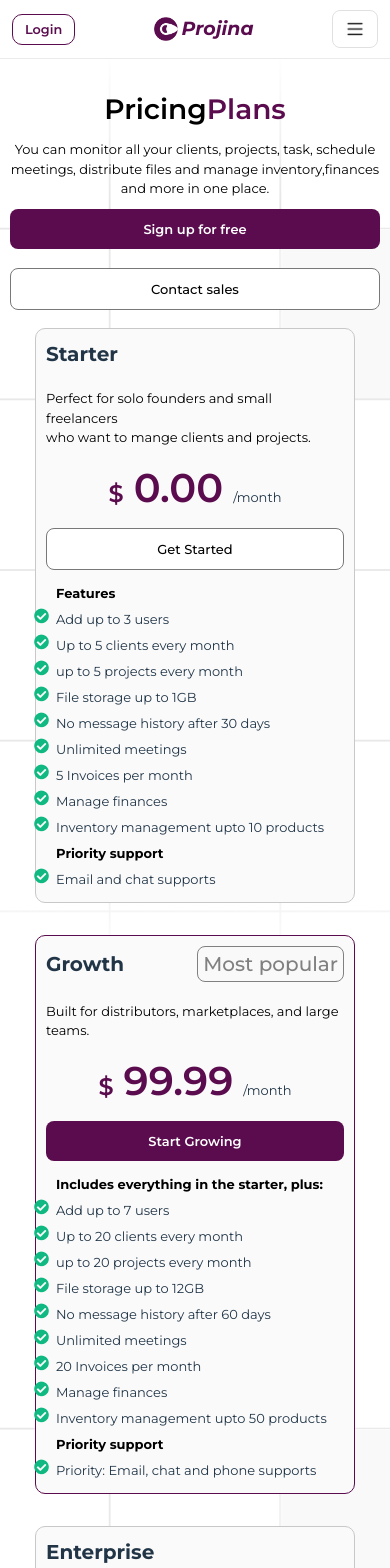
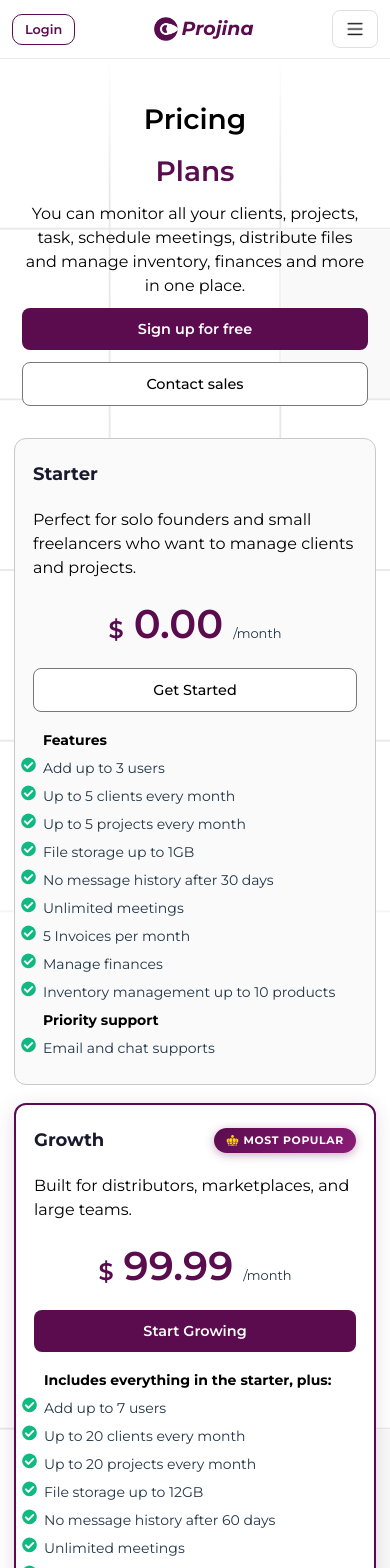
Before and after one commit to CarlTeclancing/projina-lp, a React (Vite) app: page /pricing in a window 390 px wide. Shown: the top 1568 px of the page. Built offline with nearby package versions, Linux system fonts and the light colour scheme.

Commit message:
Updated About, Pricing pages and their styles

```diff
--- a/src/pages/Pricing.jsx
+++ b/src/pages/Pricing.jsx
@@ -2,6 +2,7 @@ import React from "react";
 import '../styles/pricingStyles.css'
 import Services from "../components/Services";
 import { useNavigate } from "react-router-dom";
+import { GiImperialCrown } from "react-icons/gi";
 
 const Pricing = () => {
     const navigate = useNavigate();
@@ -16,98 +17,109 @@ const Pricing = () => {
                 <div className="pricing-container" >
                     <div className="pricing-header">
                         <span className="pricing-title">Pricing<span style={{color:'#5B0C4E'}} >Plans</span></span>
-                        <div>You can monitor all your clients, projects, task, schedule meetings,  distribute files and manage inventory,finances and more in one place.</div>
-                        <span>
-                            <button className="btn-color" onClick={handleGetStarted}>Sign up for free</button>&nbsp;&nbsp;&nbsp;
+                        <div>You can monitor all your clients, projects, task, schedule meetings, distribute files and manage inventory, finances and more in one place.</div>
+                        <span style={{display:'inline-flex', gap:'12px', flexWrap:'wrap', justifyContent:'center'}}>
+                            <button className="btn-color" onClick={handleGetStarted}>Sign up for free</button>
                             <button className="btn" onClick={() => navigate("/contact-us")} >Contact sales</button>
                         </span>
                     </div>
 
                     <div className="pricings">
-                        <div className="pricing-block" >
+                        {/* ── Starter ── */}
+                        <div className="pricing-block">
                             <h3>Starter</h3>
-                            <span style={{color:'black'}}>Perfect for solo founders and small freelancers <br/> who want to mange clients and projects.</span>
+                            <span style={{color:'black'}}>Perfect for solo founders and small freelancers who want to manage clients and projects.</span>
                             <div className="price">
                                 <span>$</span>
                                 <span style={{fontSize:'40px', fontWeight:'600', color:'#5B0C4E'}}>0.00</span>
                                 <span>/month</span>
                             </div>
-                            <button className="btn" onClick={()=>window.location.href="https://crms.projina.top/public/register?plan=starter"} > Get Started </button>
-                            <ul >
+                            <button className="btn" onClick={()=>window.location.href="https://crms.projina.top/public/register?plan=starter"}>Get Started</button>
+                            <ul>
                                 <b>Features</b>
                                 <li>Add up to 3 users</li>
                                 <li>Up to 5 clients every month</li>
-                                <li>up to 5 projects every month</li>
+                                <li>Up to 5 projects every month</li>
                                 <li>File storage up to 1GB</li>
                                 <li>No message history after 30 days</li>
                                 <li>Unlimited meetings</li>
                                 <li>5 Invoices per month</li>
                                 <li>Manage finances</li>
-                                <li>Inventory management upto 10 products</li>
+                                <li>Inventory management up to 10 products</li>
                                 <b>Priority support</b>
                                 <li>Email and chat supports</li>
                             </ul>
                         </div>
 
+                        {/* ── Growth (Most Popular) ── */}
                         <div className="pricing-block growth-block">
-                            <h3 style={{display:'flex',justifyContent:'space-between' ,alignItems:'center'}}> <span>Growth</span> <button disabled style={{borderColor:'grey' ,padding:5 ,color:'grey'}}>Most popular</button> </h3>
-                            <span style={{color:'black'}}>Built for distributors, marketplaces, and large <br/> teams.</span>
+                            <h3 style={{display:'flex', justifyContent:'space-between', alignItems:'center'}}>
+                                <span>Growth</span>
+                                {/* Professional "Most Popular" badge with crown */}
+                                <span className="most-popular-badge">
+                                    <GiImperialCrown size={13} style={{color:'#FFD700', flexShrink:0}} />
+                                    Most Popular
+                                </span>
+                            </h3>
+                            <span style={{color:'black'}}>Built for distributors, marketplaces, and large teams.</span>
                             <div className="price">
                                 <span>$</span>
                                 <span style={{fontSize:'40px', fontWeight:'600', color:'#5B0C4E'}}>99.99</span>
                                 <span>/month</span>
                             </div>
-                            <button className="btn-color" onClick={()=>window.location.href="https://crms.projina.top/public/register?plan=growth"} > Start Growing </button>
-                            <ul >
+                            <button className="btn-color" onClick={()=>window.location.href="https://crms.projina.top/public/register?plan=growth"}>Start Growing</button>
+                            <ul>
                                 <b>Includes everything in the starter, plus:</b>
                                 <li>Add up to 7 users</li>
                                 <li>Up to 20 clients every month</li>
-                                <li>up to 20 projects every month</li>
+                                <li>Up to 20 projects every month</li>
                                 <li>File storage up to 12GB</li>
                                 <li>No message history after 60 days</li>
                                 <li>Unlimited meetings</li>
                                 <li>20 Invoices per month</li>
                                 <li>Manage finances</li>
-                                <li>Inventory management upto 50 products</li>
+                                <li>Inventory management up to 50 products</li>
                                 <b>Priority support</b>
                                 <li>Priority: Email, chat and phone supports</li>
                             </ul>
                         </div>
 
+                        {/* ── Enterprise ── */}
                         <div className="pricing-block">
                             <h3>Enterprise</h3>
-                            <span style={{color:'black'}}>Built for distributors, marketplaces, and large <br/> teams</span>
+                            <span style={{color:'black'}}>Built for distributors, marketplaces, and large teams.</span>
                             <div className="price">
                                 <span>$</span>
                                 <span style={{fontSize:'40px', fontWeight:'600', color:'#5B0C4E'}}>199.99</span>
                                 <span>/month</span>
                             </div>
-                            <button className="btn" onClick={()=>window.location.href="https://crms.projina.top/public/register?plan=enterprise"}> Start Growing </button>
-                            <ul >
+                            <button className="btn" onClick={()=>window.location.href="https://crms.projina.top/public/register?plan=enterprise"}>Start Growing</button>
+                            <ul>
                                 <b>Includes everything in the growth, plus:</b>
                                 <li>Add up to 15 users</li>
                                 <li>Up to 50 clients every month</li>
-                                <li>up to 100 projects every month</li>
+                                <li>Up to 100 projects every month</li>
                                 <li>File storage up to 30GB</li>
                                 <li>Message history for 350 days</li>
                                 <li>Unlimited meetings</li>
                                 <li>Unlimited Invoices per month</li>
                                 <li>Manage finances</li>
-                                <li>Inventory management upto 100 products</li>
+                                <li>Inventory management up to 100 products</li>
                                 <b>Priority support</b>
                                 <li>Priority: Email, chat and phone supports</li>
                             </ul>
                         </div>
 
+                        {/* ── Custom ── */}
                         <div className="pricing-block custom-pricing-block">
                             <h3>Custom</h3>
-                            <span style={{color:'black'}}>Need something unique? Get a tailored solution <br/> designed specifically for your business needs.</span>
+                            <span style={{color:'black'}}>Need something unique? Get a tailored solution designed specifically for your business needs.</span>
                             <div className="price">
                                 <span>$</span>
                                 <span style={{fontSize:'40px', fontWeight:'600', color:'#5B0C4E'}}>Custom</span>
                             </div>
-                            <button className="btn-color" onClick={()=>window.location.href="https://crms.projina.top/public/register?plan=custom"} > Get Custom Quote </button>
-                            <ul >
+                            <button className="btn-color" onClick={()=>window.location.href="https://crms.projina.top/public/register?plan=custom"}>Get Custom Quote</button>
+                            <ul>
                                 <li>Unlimited users</li>
                                 <li>Unlimited clients</li>
                                 <li>Unlimited projects</li>
@@ -128,7 +140,6 @@ const Pricing = () => {
                     </div>
                 </div>
             </div>
-
         </React.Fragment>
     )
 }
--- a/src/styles/aboutStyles.css
+++ b/src/styles/aboutStyles.css
@@ -100,27 +100,29 @@
     overflow: hidden;
     position: relative;
     padding: 8px 0 20px;
+    /* soft edge fade */
     -webkit-mask-image: linear-gradient(to right, transparent 0%, black 7%, black 93%, transparent 100%);
     mask-image: linear-gradient(to right, transparent 0%, black 7%, black 93%, transparent 100%);
 }
 
-.testimonials-slider {
+/* JS-driven scroll track — no CSS animation, user can drag freely */
+.testimonials-track {
     display: flex;
     gap: 20px;
     padding: 12px 6px;
     align-items: stretch;
-    width: max-content;
-    animation: testimonial-marquee 38s linear infinite;
+    /* Enable horizontal scroll but hide scrollbar */
+    overflow-x: scroll;
+    overflow-y: hidden;
+    scrollbar-width: none;          /* Firefox */
+    -webkit-overflow-scrolling: touch;
+    cursor: grab;
+    user-select: none;
+    /* width must be content-wide so cards don't wrap */
+    width: 100%;
 }
-
-.testimonials-container:hover .testimonials-slider {
-    animation-play-state: paused;
-}
-
-@keyframes testimonial-marquee {
-    0%   { transform: translateX(0); }
-    100% { transform: translateX(-50%); }
-}
+.testimonials-track::-webkit-scrollbar { display: none; } /* Chrome/Safari */
+.testimonials-track:active { cursor: grabbing; }
 
 /* ── Testimonial card ── */
 .about-block {
--- a/src/styles/pricingStyles.css
+++ b/src/styles/pricingStyles.css
@@ -1,7 +1,12 @@
+/* ═══════════════════════════════════
+   PRICING — original styles preserved
+   Only changed: .pricings grid +
+   .growth-block badge styling
+═══════════════════════════════════ */
+
 .pricing-bg{
     background-color: white;
     background-position: top;
-
     background-image: url('../assets/pricingBg.png');
 }
 
@@ -24,10 +29,12 @@
     text-align: center;
     color: black;
 }
+
 .pricing-title{
     font-size: 60px;
     font-weight: 600;
 }
+
 .price{
     display: flex;
     justify-content: center;
@@ -42,57 +49,61 @@
 .price span:last-child{
     font-size: small;
 }
-b{
-    color: black;
+
+b{ color: black; }
+
+/* ── Pricing grid — ALL 4 cards on one row ── */
+.pricings{
+    display: grid;
+    grid-template-columns: repeat(4, 1fr);
+    gap: 24px;
+    width: 100%;
+    align-items: start;
 }
 
-.pricings{
-    display: grid;
-    grid-template-columns: repeat(auto-fit, minmax(280px, 1fr));
-    gap: 32px;
-    width: 100%;
-    margin: 0 auto;
-    padding: 0 10px;
-    align-items: start;
-    justify-content: center;
-}
-
-.custom-pricing-container {
-    display: none;
-}
+.custom-pricing-container { display: none; }
 
 .custom-pricing-block {
     border: solid 2px #5B0C4E !important;
-    background: linear-gradient(135deg, rgba(91, 12, 78, 0.05) 0%, rgba(91, 12, 78, 0.02) 100%);
+    background: linear-gradient(135deg, rgba(91,12,78,0.05) 0%, rgba(91,12,78,0.02) 100%);
 }
 
 .pricing-block{
     border: solid 1px rgb(200,200,200);
     background-color: rgb(250,250,250);
-    border-radius: 10px;
-    padding: 25px;
+    border-radius: 12px;
+    padding: 28px 22px;
     display: flex;
     flex-direction: column;
-    gap: 12px;
-    width: 280px;
-    height: 100%;
-    min-height: 520px;
+    gap: 14px;
+    width: 100%;
+    min-height: 560px;
     transition: transform 0.3s ease, box-shadow 0.3s ease;
+    box-sizing: border-box;
+    position: relative;
 }
 
 .pricing-block:hover {
-    transform: translateY(-5px);
-    box-shadow: 0 8px 16px rgba(0, 0, 0, 0.1);
+    transform: translateY(-6px);
+    box-shadow: 0 12px 32px rgba(0,0,0,0.12);
 }
 
 .growth-block{
-    border: solid 1px #5B0C4E;
+    border: solid 2px #5B0C4E;
     background-color: white;
+    /* Slight lift to emphasise "Most Popular" */
+    transform: translateY(-8px);
+    box-shadow: 0 12px 40px rgba(91,12,78,0.18);
+}
+.growth-block:hover {
+    transform: translateY(-14px);
+    box-shadow: 0 20px 48px rgba(91,12,78,0.22);
 }
 
 .pricing-block h3 {
-    font-size: 20px;
-    margin: 0 0 10px 0;
+    font-size: 18px;
+    margin: 0 0 6px 0;
+    color: #1a1a2e;
 }
 
 .pricing-block ul {
@@ -100,167 +111,105 @@ b{
     padding-left: 10px;
 }
 
-.btn{
-    border:solid 1px rgb(150,150,150);
-    background-color: white;
-    padding: 10px 20px;
-    border-radius: 5px;
-    cursor: pointer;
-    transition: all 0.3s ease;
+/* ── "Most Popular" badge — professional pill with crown ── */
+.most-popular-badge {
+    display: inline-flex;
+    align-items: center;
+    gap: 5px;
+    background: linear-gradient(135deg, #5B0C4E, #8B1C78);
+    color: white;
+    font-size: 0.68rem;
+    font-weight: 700;
+    letter-spacing: 0.06em;
+    text-transform: uppercase;
+    padding: 4px 12px;
+    border-radius: 100px;
+    border: none;
+    white-space: nowrap;
+    box-shadow: 0 2px 10px rgba(91,12,78,0.35);
 }
 
-.btn:hover {
-    background-color: #f5f5f5;
+.btn{
+    border: solid 1px rgb(150,150,150);
+    background-color: white;
+    padding: 11px 28px;
+    border-radius: 8px;
+    cursor: pointer;
+    font-size: 0.9rem;
+    font-weight: 600;
+    transition: all 0.2s ease;
+    width: auto;
 }
+.btn:hover { background-color: #f5f5f5; border-color: #5B0C4E; }
 
 .btn-color{
-    background-color:#5B0C4E;
+    background-color: #5B0C4E;
     color: white;
     border: none;
-    padding: 10px 20px;
-    border-radius: 5px;
+    padding: 11px 28px;
+    border-radius: 8px;
     cursor: pointer;
-    transition: all 0.3s ease;
+    font-size: 0.9rem;
+    font-weight: 600;
+    transition: all 0.2s ease;
+    width: auto;
 }
+.btn-color:hover { background-color: #EA5254; transform: translateY(-1px); }
 
-.btn-color:hover {
-    background-color: #4a0a3d;
-    transform: translateY(-2px);
+.pricing-block .btn,
+.pricing-block .btn-color {
+    width: 100%;
 }
 
 ul{
-    list-style-image: url('../assets//circleCheck.png');
+    list-style-image: url('../assets/circleCheck.png');
     line-height: 200%;
 }
 
-@media only screen and (max-width: 1200px) {
+/* ════════════════════════════
+   TABLET  ≤ 1100px — 2 columns
+════════════════════════════ */
+@media only screen and (max-width: 1100px) {
     .pricings {
-        grid-template-columns: repeat(auto-fit, minmax(280px, 1fr));
-        gap: 32px;
-        padding: 0 5px;
+        grid-template-columns: repeat(2, 1fr);
+        gap: 24px;
     }
+    /* Reset the growth-block lift on tablet so grid aligns */
+    .growth-block { transform: none; }
+    .growth-block:hover { transform: translateY(-6px); }
 }
 
-@media only screen and (max-width: 768px) {
+/* ════════════════════════════
+   MOBILE  ≤ 600px — 1 column
+════════════════════════════ */
+@media only screen and (max-width: 600px) {
     .pricing-container {
-        padding: 40px 5px;
-        max-width: 100%;
+        padding: 40px 14px;
         gap: 32px;
     }
-
-    .pricing-header {
-        padding: 0px 10px;
+    .pricing-title { font-size: 28px; }
+    .pricing-header { padding: 0 8px; }
+    .pricing-header > span {
+        display: flex;
+        flex-direction: column;
+        gap: 10px;
+        width: 100%;
     }
-
-    .pricing-title {
-        font-size: 32px;
-    }
-
+    .pricing-header .btn,
+    .pricing-header .btn-color { width: 100%; text-align: center; }
     .pricings {
         grid-template-columns: 1fr;
-        gap: 24px;
-        justify-items: center;
-        padding: 0 0px;
-        gap: 16px;
-    }
-
-    .pricing-block {
-        min-width: 90vw;
-        max-width: 400px;
-        margin: 0 auto;
-        padding: 15px;
-        min-height: auto;
-        margin-bottom: 16px;
-    }
-
-    .pricing-block ul {
-        font-size: 13px;
-    }
-}
-
-@media only screen and (max-width: 500px) {
-    .pricing-container {
-        padding: 30px 5px;
-        max-width: 100%;
-        font-size: small;
         gap: 18px;
     }
-
-    .pricing-header {
-        padding: 0px 5px;
-        flex-wrap: wrap;
+    .pricing-block {
+        min-height: auto;
+        padding: 22px 18px;
     }
-
-    .pricing-title {
-        font-size: 28px;
-    }
-
-    .pricings {
-        grid-template-columns: 1fr;
-        gap: 16px;
-        justify-items: center;
-        padding: 0 0px;
-    }
-
-    .pricing-block {
-        min-width: 0;
-        max-width: 320px;
-        width: 90vw;
-        margin: 0 auto;
-        padding: 10px;
-        min-height: auto;
-    }
-
-    .pricing-header span {
-        flex-direction: column;
-        gap: 5px;
-    }
+    .growth-block { transform: none; box-shadow: 0 4px 20px rgba(91,12,78,0.15); }
+    .growth-block:hover { transform: translateY(-4px); }
 
     .custom-pricing-container {
         display: flex;
         flex-direction: column;
     }
-
-    .pricing-block{
-        border: solid 1px rgb(200,200,200);
-        background-color: rgb(250,250,250);
-        border-radius: 10px;
-        padding:10px;
-        display: flex;
-        flex-direction: column;
-        gap:10px;
-        min-width: auto;
-    }
-    .growth-block{
-        border: solid 1px #5B0C4E;
-    }
-
-    .custom-pricing-block {
-        border: solid 2px #5B0C4E !important;
-    }
 }
-
-@media only screen and (min-width: 1024px) {
-    .pricings {
-        display: grid;
-        grid-template-columns: repeat(3, 1fr);
-        gap: 32px;
-    }
-
-    .custom-pricing-block {
-        grid-column: 1 / -1;
-        margin-top: 32px;
-    }
-}
-
-@media only screen and (max-width: 768px) {
-    .pricing-block {
-        margin-bottom: 16px;
-    }
-
-    .pricings {
-        gap: 16px;
-        display: flex;
-        flex-direction: column;
-    }
-}
```
Also changed, not shown: src/pages/About.jsx (+178 -27 lines).
